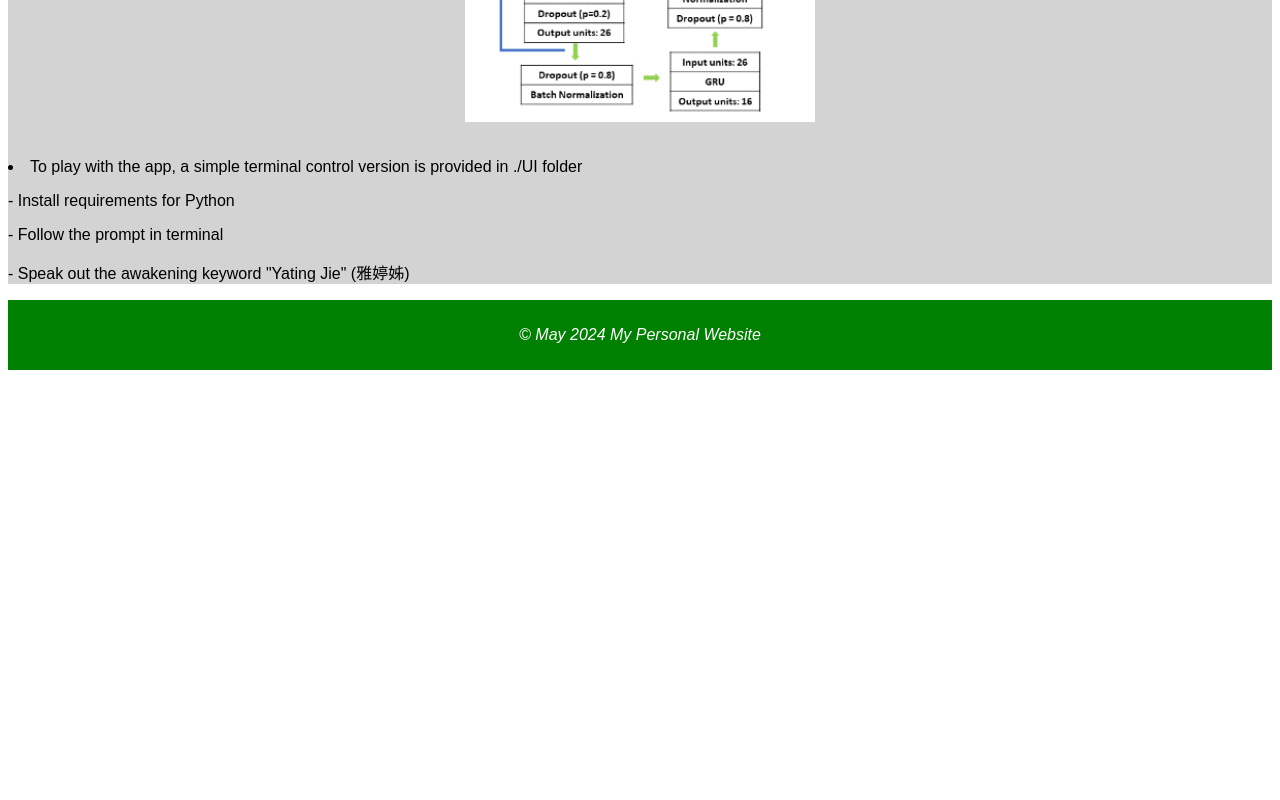
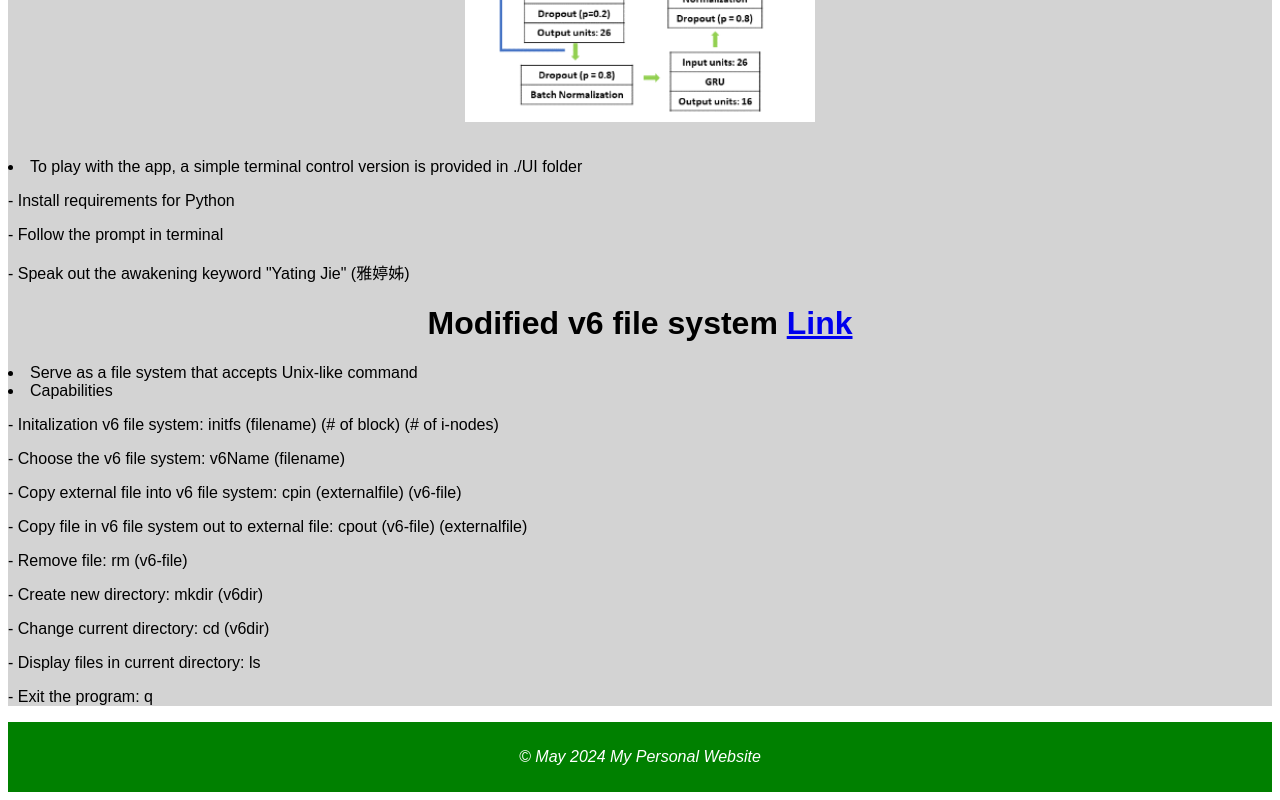
Before and after one commit to BoYuHuang1117/BoYuHuang1117.github.io, a Vue app: page /project in a window 1280 px wide. Shown: the part 1872-2672 px from the top of the page. Before the commit the page ends 2250 px from the top, so only its background shows below. Built offline with nearby package versions, Linux system fonts and the light colour scheme.

Commit message:
Add v6 project desc (#18)

```diff
--- a/src/views/ProjectsView.vue
+++ b/src/views/ProjectsView.vue
@@ -20,6 +20,20 @@
         <p> - Install requirements for Python </p>
         <p> - Follow the prompt in terminal </p>
         <p> - Speak out the awakening keyword "Yating Jie" (雅婷姊) </p>
+
+        <h1> Modified v6 file system <a href="https://github.com/BoYuHuang1117/V6-File-System" target="_blank" rel="noopener noreferrer"> Link </a></h1>
+        <li> Serve as a file system that accepts Unix-like command </li>
+        <li> Capabilities </li>
+        <p> - Initalization v6 file system: initfs (filename) (# of block) (# of i-nodes) </p>
+        <p> - Choose the v6 file system: v6Name (filename) </p>
+        <p> - Copy external file into v6 file system: cpin (externalfile) (v6-file) </p>
+        <p> - Copy file in v6 file system out to external file: cpout (v6-file) (externalfile) </p>
+        <p> - Remove file: rm (v6-file) </p>
+        <p> - Create new directory: mkdir (v6dir) </p>
+        <p> - Change current directory: cd (v6dir) </p>
+        <p> - Display files in current directory: ls </p>
+        <p> - Exit the program: q </p>
+
     </main>
 </template>
 
```
